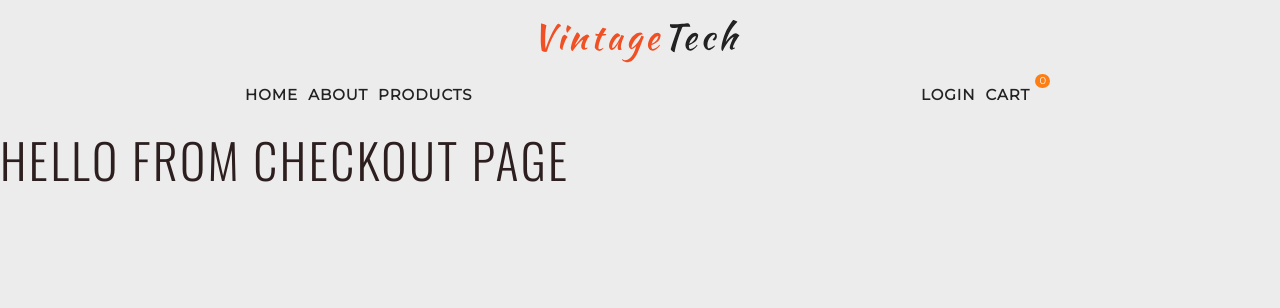
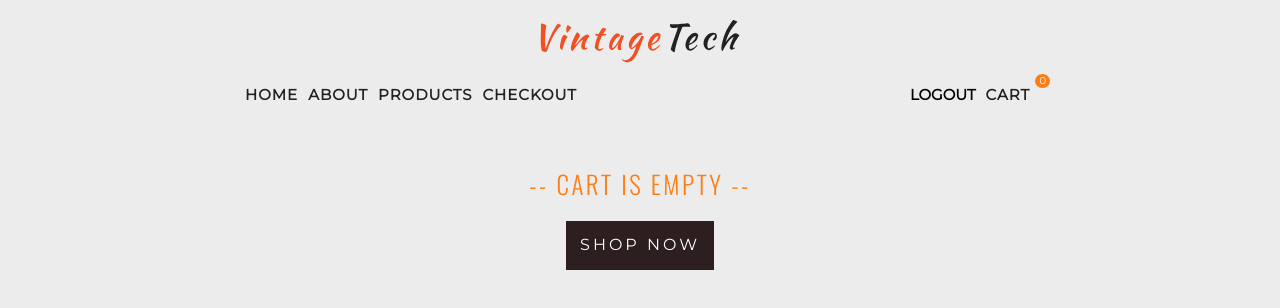
Before and after one commit to locaulker/react-eStore, a React (Create React App) app: page /checkout in a window 1280 px wide. Shown: the top 308 px of the page. Built offline with nearby package versions, Linux system fonts and the light colour scheme; no server answers; sample sign-in values are in the browser's storage.

Commit message:
setup checkout page

```diff
--- a/src/App.js
+++ b/src/App.js
@@ -14,27 +14,31 @@ import ProductDetails from './pages/ProductDetails'
 
 // Components
 import Header from './components/Header'
+import Alert from './components/Alert'
+import PrivateRoute from './components/PrivateRoute'
 
 
 const App = () => {
   return (
     <Router>
       <Header />
+      <Alert />
       <Switch>
         <Route exact path="/"><Home /></Route>
         <Route path="/about"><About /></Route>
+        <Route path="/cart"><Cart /></Route>
 
-        <Route path="/cart"><Cart /></Route>
-        <Route path="/checkout"><Checkout /></Route>
+        <PrivateRoute path="/checkout" name="john" msg="hello">
+          <Checkout />
+        </PrivateRoute>
+
         <Route path="/login"><Login /></Route>
-
         <Route exact path="/products"><Products /></Route>
         <Route
           path="/products/:id"
           children={<ProductDetails></ProductDetails>}
         >
         </Route>
-
         <Route path="*"><Error /></Route>
       </Switch>
     </Router>
--- a/src/components/Alert.js
+++ b/src/components/Alert.js
@@ -1,9 +1,32 @@
 import React from 'react'
+import {FaWindowClose} from 'react-icons/fa'
+import {UserContext} from '../context/user'
+
 
 const Alert = () => {
+
+  const {alert, hideAlert} = React.useContext(UserContext)
+
+  let css = 'alert-container'
+
+  if (alert.show) {
+    css += ' alert-show'
+    if (alert.type === 'danger') {
+      css += ' alert-danger'
+    }
+  }
+
   return (
-    <div>
-      <h1>hello from alert</h1>
+    <div className={css}>
+      <div className="alert">
+        <p>{alert.show && alert.msg}</p>
+        <button
+          className="alert-close"
+          onClick={hideAlert}
+        >
+          <FaWindowClose />
+        </button>
+      </div>
     </div>
   )
 }
--- a/src/components/Header.js
+++ b/src/components/Header.js
@@ -2,9 +2,12 @@ import React from 'react'
 import {Link} from 'react-router-dom'
 import logo from '../assets/logo.svg'
 import CartLink from './Cart/CartLink'
+import {UserContext} from '../context/user'
+import LoginLink from '../components/LoginLink'
 
 
 const Header = () => {
+  const {user} = React.useContext(UserContext)
   return (
     <header className="header">
       <img src={logo} alt="Store Logo" className="logo" />
@@ -14,10 +17,13 @@ const Header = () => {
             <li><Link to="/">home</Link></li>
             <li><Link to="/about">about</Link></li>
             <li><Link to="/products">products</Link></li>
+            {user.token && (
+              <li><Link to="/checkout">checkout</Link></li>
+            )}
           </div>
 
           <div className="cart-auth-links">
-            <li><Link to="/login">login</Link></li>
+            <LoginLink />
             <CartLink />
           </div>
         </ul>
--- a/src/components/LoginLink.js
+++ b/src/components/LoginLink.js
@@ -1,10 +1,27 @@
 import React from 'react'
+import {Link} from 'react-router-dom'
+import {UserContext} from '../context/user'
+import {CartContext} from '../context/cart'
+
 
 const LoginLink = () => {
+  const {user, userLogout} = React.useContext(UserContext)
+  const {clearCart} = React.useContext(CartContext)
+
+  if (user.token) {
+    return (
+      <button
+        className='login-btn'
+        onClick={ () => {
+          userLogout()
+          clearCart()
+        }}
+      >logout</button>
+    )
+  }
+
   return (
-    <div>
-      <h1>hello from login loginlink</h1>
-    </div>
+    <Link to="/login">login</Link>
   )
 }
 
--- a/src/components/PrivateRoute.js
+++ b/src/components/PrivateRoute.js
@@ -1,10 +1,17 @@
 import React from 'react'
+import {Route, Redirect} from 'react-router-dom'
+import {UserContext} from '../context/user'
 
-const PrivateRoute = () => {
+const PrivateRoute = ({children, ...rest}) => {
+
+  const {user} = React.useContext(UserContext)
+
   return (
-    <div>
-      <h1>hello from private route</h1>
-    </div>
+    <Route
+      {...rest}
+      render={ () => {
+        return user.token ? children : <Redirect to="/login" />
+    }}></Route>
   )
 }
 
--- a/src/context/user.js
+++ b/src/context/user.js
@@ -24,8 +24,32 @@ function UserProvider({children}) {
     localStorage.removeItem('user')
   }
 
+  const [alert, setAlert] = React.useState({
+    show: false,
+    msg: '',
+    type: 'success'
+  })
+
+  const showAlert = ({msg, type="success"}) => {
+    setAlert({show: true, msg, type})
+  }
+
+  const hideAlert = () => {
+    setAlert({...alert, show: false})
+  }
+
+
   return (
-    <UserContext.Provider value={{user, userLogin, userLogout}}>
+    <UserContext.Provider value={
+      {
+        user,
+        userLogin,
+        userLogout,
+        alert,
+        showAlert,
+        hideAlert
+      }}
+    >
       {children}
     </UserContext.Provider>
   )
--- a/src/index.css
+++ b/src/index.css
@@ -32,7 +32,7 @@ Variables
   --mainBlack: #222;
   --mainGrey: #ececec;
   --darkGrey: #afafaf;
-  /* --mainRed: #bd0303; */
+  --mainRed: #bd0303;
   /* --mainRed: #f0c420; */
   --mainTransition: all 0.3s linear;
   --mainSpacing: 0.3rem;
@@ -579,7 +579,7 @@ Login Button
 ======
 */
 .login-btn {
-  text-transform: capitalize;
+  text-transform: uppercase;
   background: transparent;
   display: inline-block;
   border: none;
@@ -587,12 +587,12 @@ Login Button
   font-family: var(--primaryFont);
   margin: 0 0.25rem;
   font-size: 0.85rem;
-  letter-spacing: 2px;
+  /* letter-spacing: 2px; */
   transition: var(--mainTransition);
-  font-weight: 300;
+  font-weight: 700;
 }
 .login-btn:hover {
-  color: var(--primaryColor);
+  color: var(--mainRed);
 }
 @media screen and (min-width: 768px) {
   .login-btn {
@@ -613,8 +613,8 @@ Alert
   display: none;
   z-index: 10;
   background: green;
-  width: 24rem;
-  padding: 2.5rem 1.5rem;
+  width: 34rem;
+  padding: 1.5rem 1.5rem;
   text-align: center;
   color: var(--mainWhite);
   font-size: 1.2rem;
@@ -654,8 +654,8 @@ Alert
 Checkout
 ======
 */
-.checkout-form h3 span {
-  color: var(--primaryColor);
+.checkout-form h4 span {
+  color: var(--mainCTA);
 }
 .stripe-info {
   font-size: 80%;
--- a/src/pages/Cart.js
+++ b/src/pages/Cart.js
@@ -1,5 +1,6 @@
 import React from 'react'
 import {CartContext} from '../context/cart'
+import {UserContext} from '../context/user'
 import EmptyCart from '../components/Cart/EmptyCart'
 import CartItem from '../components/Cart/CartItem'
 import {Link} from 'react-router-dom'
@@ -8,8 +9,8 @@ import {Link} from 'react-router-dom'
 
 const Cart = () => {
 
-  let user = false
-  const {cart, total} = React.useContext(CartContext);
+  const {cart, total} = React.useContext(CartContext)
+  const {user} = React.useContext(UserContext)
 
   if (cart.length === 0) {
     return <EmptyCart />
@@ -24,7 +25,7 @@ const Cart = () => {
         })}
         <h2>total: ${total}</h2>
 
-        {user
+        {user.token
           ? <Link to="/checkout" className="btn btn-primary btn-block">checkout</Link>
           : <Link to="/login" className="btn btn-primary btn-block">login</Link>
         }
--- a/src/pages/Checkout.js
+++ b/src/pages/Checkout.js
@@ -1,10 +1,50 @@
 import React from 'react'
+import {CartContext} from '../context/cart'
+import {UserContext} from '../context/user'
+import {useHistory} from 'react-router-dom'
+import EmptyCart from '../components/Cart/EmptyCart'
 
-const Checkout = () => {
+// react-stripe-elements
+import submitOrder from '../strapi/submitOrder'
+
+const Checkout = (props) => {
+
+  const {cart, total, clearCart} = React.useContext(CartContext)
+  const {user, showAlert, hideAlert, alert} = React.useContext(UserContext)
+  const history = useHistory()
+
+  // state values
+  const [name, setName] = React.useState('')
+  const [error, setError] = React.useState('')
+  const isEmpty = !name || alert.show
+
+  async function handleSubmit(e) {
+    e.preventDefault();
+  }
+
+  if (cart.length < 1) return <EmptyCart />
+
   return (
-    <div>
-      <h1>hello from checkout page</h1>
-    </div>
+    <section className="section form">
+      <h2 className="section-title">checkout</h2>
+      <form className="checkout-form">
+        <h4>order total: <span>${total}</span></h4>
+
+        {/* single input */}
+        <div className="form-control">
+          <label htmlFor="name">name</label>
+          <input
+            type="text"
+            id="name"
+            value={name}
+            onChange={ (e) => {
+              setName( e.target.value)
+            }}
+          />
+        </div>
+
+      </form>
+    </section>
   )
 }
 
--- a/src/pages/Login.js
+++ b/src/pages/Login.js
@@ -13,7 +13,7 @@ const Login = () => {
   const history = useHistory()
 
   // setup user context
-  const {userLogin} = React.useContext(UserContext)
+  const {userLogin, alert, showAlert} = React.useContext(UserContext)
 
 
 
@@ -24,7 +24,7 @@ const Login = () => {
   const [isMember, setIsMember] = React.useState(true)
 
   // empty variables
-  let isEmpty = !email || !password || !username
+  let isEmpty = !email || !password || !username || alert.show
 
   const toggleMember = () => {
     setIsMember( (prevMember) => {
@@ -35,6 +35,9 @@ const Login = () => {
   }
 
   const handleSubmit = async e => {
+    showAlert({
+      msg: 'accessing user details. please wait...'
+    })
     // alert
     e.preventDefault()
     let response
@@ -54,9 +57,16 @@ const Login = () => {
       const {jwt: token, user:{username}} = response.data
       const newUser = {token, username}
       userLogin(newUser)
+      showAlert({
+        msg: `logged in: happy shopping ${username}`
+      })
       history.push("/products")
     } else {
       // show alert
+      showAlert({
+        msg: 'error! please try again',
+        type: 'danger'
+      })
     }
   }
 
```
